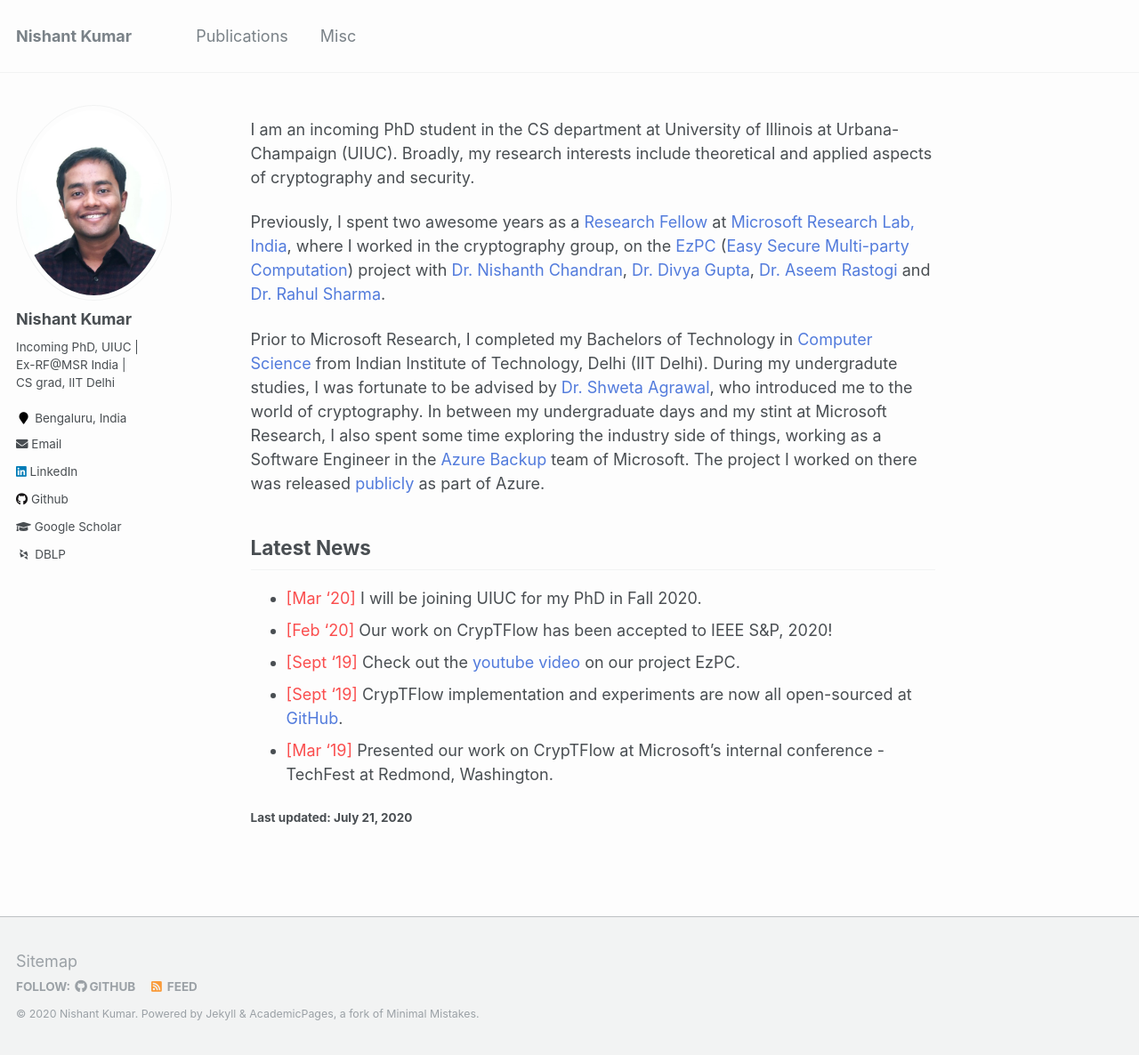
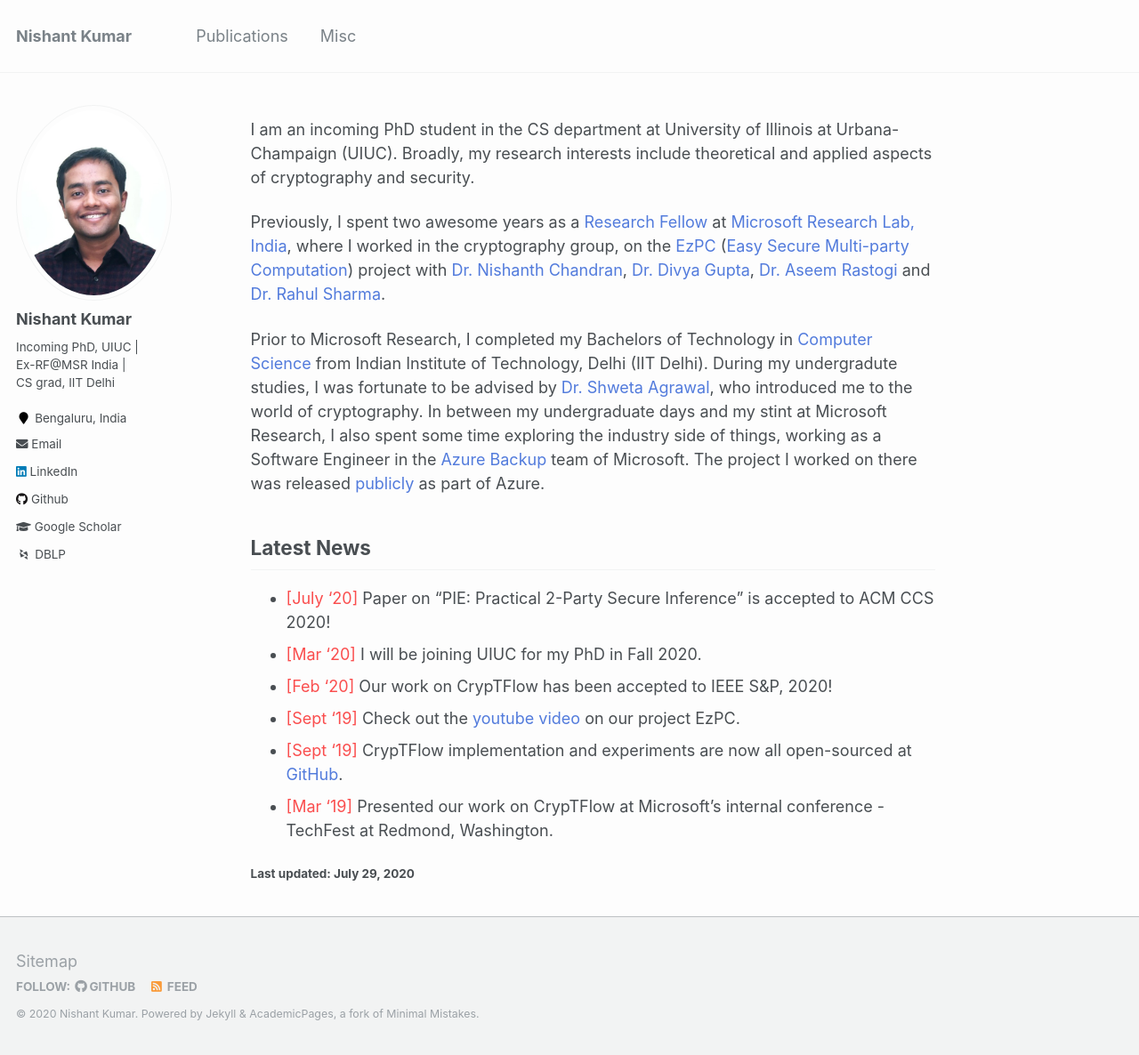
Before and after one commit to nishkum/nishkum.github.io, a Jekyll site: the page built from _pages/about.md, in a window 1280 px wide and 1186 px high. Shown: the whole window at 89% size. Built offline with Jekyll 4.4.1, drawn with Linux system fonts in a browser that asks for light colours; some web fonts are replaced.

Commit message:
Updated with pie

```diff
--- a/_pages/about.md
+++ b/_pages/about.md
@@ -17,10 +17,11 @@ Prior to Microsoft Research, I completed my Bachelors of Technology in [Computer
 <!-- The detailed PDF verison of my CV can be found here - [__Curriculum Vitae__](\files\Nishant_Academic_CV.pdf){: .btn .btn--info} -->
 
 ## Latest News
+- <span style="color:#fa4d4d">[July '20]</span> Paper on "PIE: Practical 2-Party Secure Inference" is accepted to ACM CCS 2020!
 - <span style="color:#fa4d4d">[Mar '20]</span> I will be joining UIUC for my PhD in Fall 2020.
 - <span style="color:#fa4d4d">[Feb '20]</span> Our work on CrypTFlow has been accepted to IEEE S&P, 2020!
 - <span style="color:#fa4d4d">[Sept '19]</span> Check out the [youtube video](https://www.youtube.com/watch?v=-1H1Sp-_5YU) on our project EzPC.
 - <span style="color:#fa4d4d">[Sept '19]</span> CrypTFlow implementation and experiments are now all open-sourced at [GitHub](https://github.com/mpc-msri/EzPC).
 - <span style="color:#fa4d4d">[Mar '19]</span> Presented our work on CrypTFlow at Microsoft's internal conference - TechFest at Redmond, Washington.
 
-###### Last updated: July 21, 2020
+###### Last updated: July 29, 2020
```
Also changed, not shown: _pages/misc.md (+1 -1 lines), _publications/2019-10-30-srchcomp.md (+1 -1 lines).
